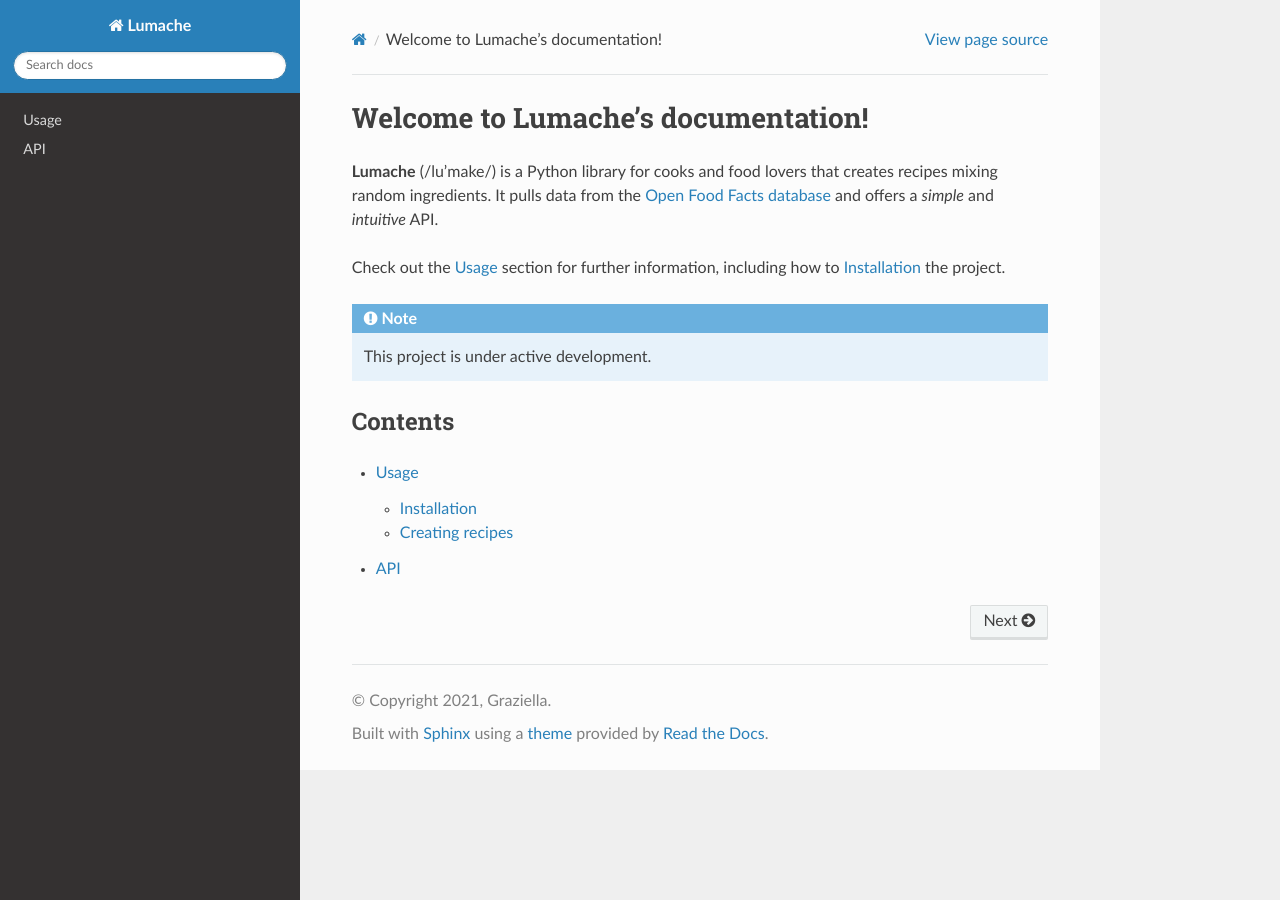
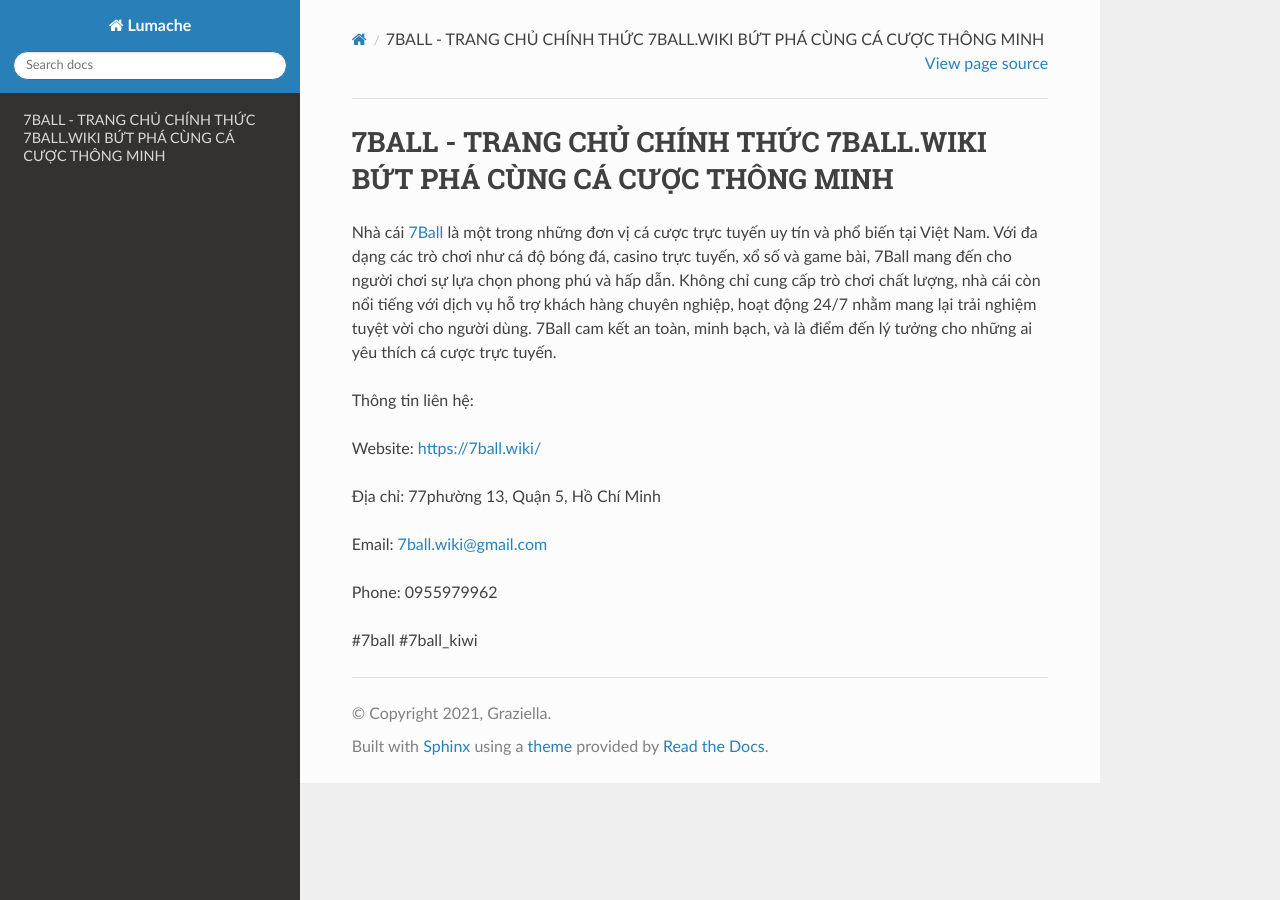
Before and after one commit to JonsCalicut123/7ballwiki, a Sphinx documentation site: the page built from docs/source/index.rst, in a window 1280 px wide. Built offline with Sphinx 7.4.7 and the Read the Docs theme 3.1.0, drawn with Linux system fonts in a browser that asks for light colours.

Commit message:
Update index.rst

```diff
--- a/docs/source/index.rst
+++ b/docs/source/index.rst
@@ -1,22 +1,16 @@
-Welcome to Lumache's documentation!
+7BALL - TRANG CHỦ CHÍNH THỨC 7BALL.WIKI BỨT PHÁ CÙNG CÁ CƯỢC THÔNG MINH
 ===================================
 
-**Lumache** (/lu'make/) is a Python library for cooks and food lovers
-that creates recipes mixing random ingredients.
-It pulls data from the `Open Food Facts database <https://world.openfoodfacts.org/>`_
-and offers a *simple* and *intuitive* API.
+Nhà cái `7Ball <https://7ball.wiki/>`_ là một trong những đơn vị cá cược trực tuyến uy tín và phổ biến tại Việt Nam. Với đa dạng các trò chơi như cá độ bóng đá, casino trực tuyến, xổ số và game bài, 7Ball mang đến cho người chơi sự lựa chọn phong phú và hấp dẫn. Không chỉ cung cấp trò chơi chất lượng, nhà cái còn nổi tiếng với dịch vụ hỗ trợ khách hàng chuyên nghiệp, hoạt động 24/7 nhằm mang lại trải nghiệm tuyệt vời cho người dùng. 7Ball cam kết an toàn, minh bạch, và là điểm đến lý tưởng cho những ai yêu thích cá cược trực tuyến.
 
-Check out the :doc:`usage` section for further information, including
-how to :ref:`installation` the project.
+Thông tin liên hệ:
 
-.. note::
+Website: https://7ball.wiki/
 
-   This project is under active development.
+Địa chỉ: 77phường 13, Quận 5, Hồ Chí Minh
 
-Contents
---------
+Email: 7ball.wiki@gmail.com
 
-.. toctree::
+Phone: 0955979962
 
-   usage
-   api
+#7ball #7ball_kiwi
```
